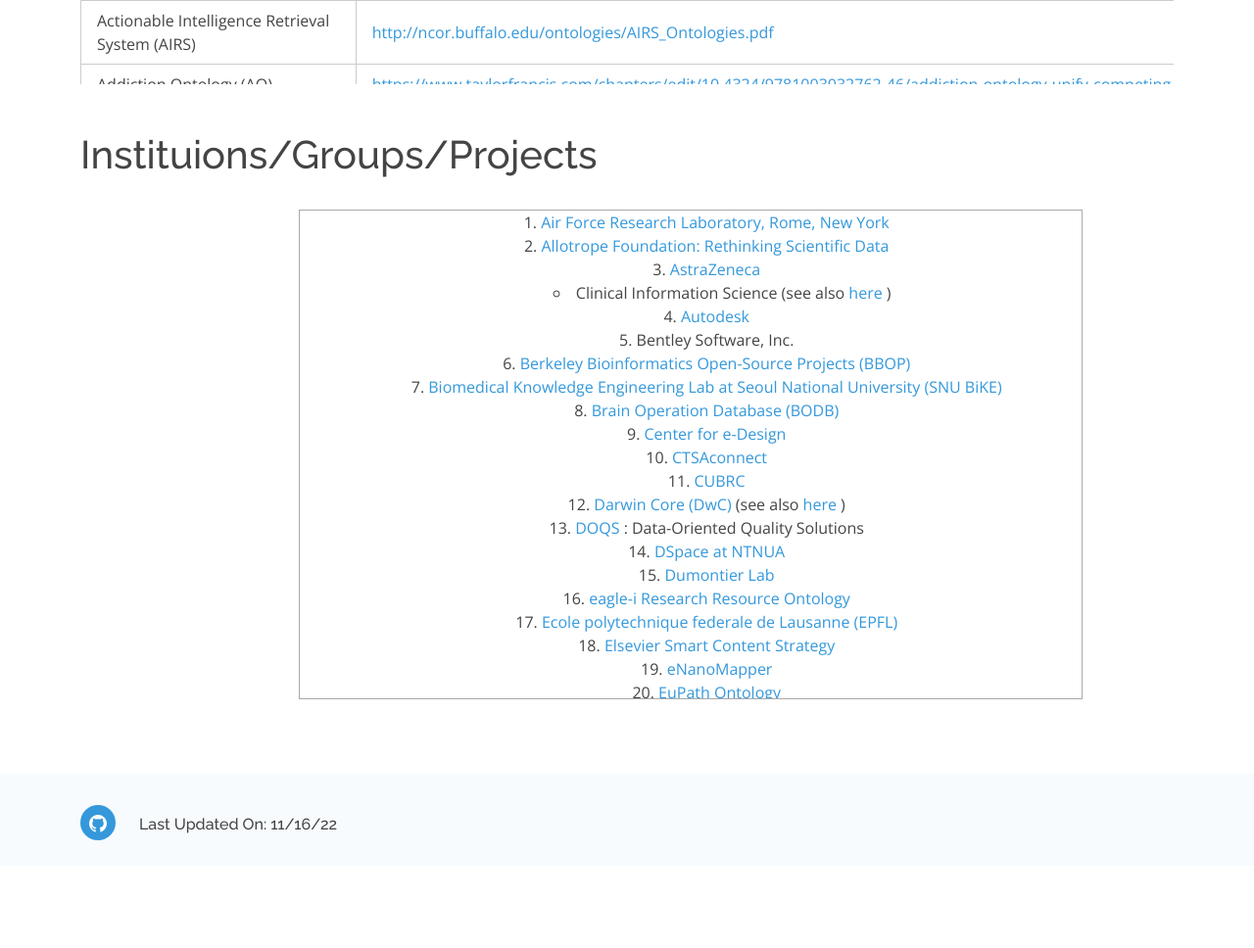
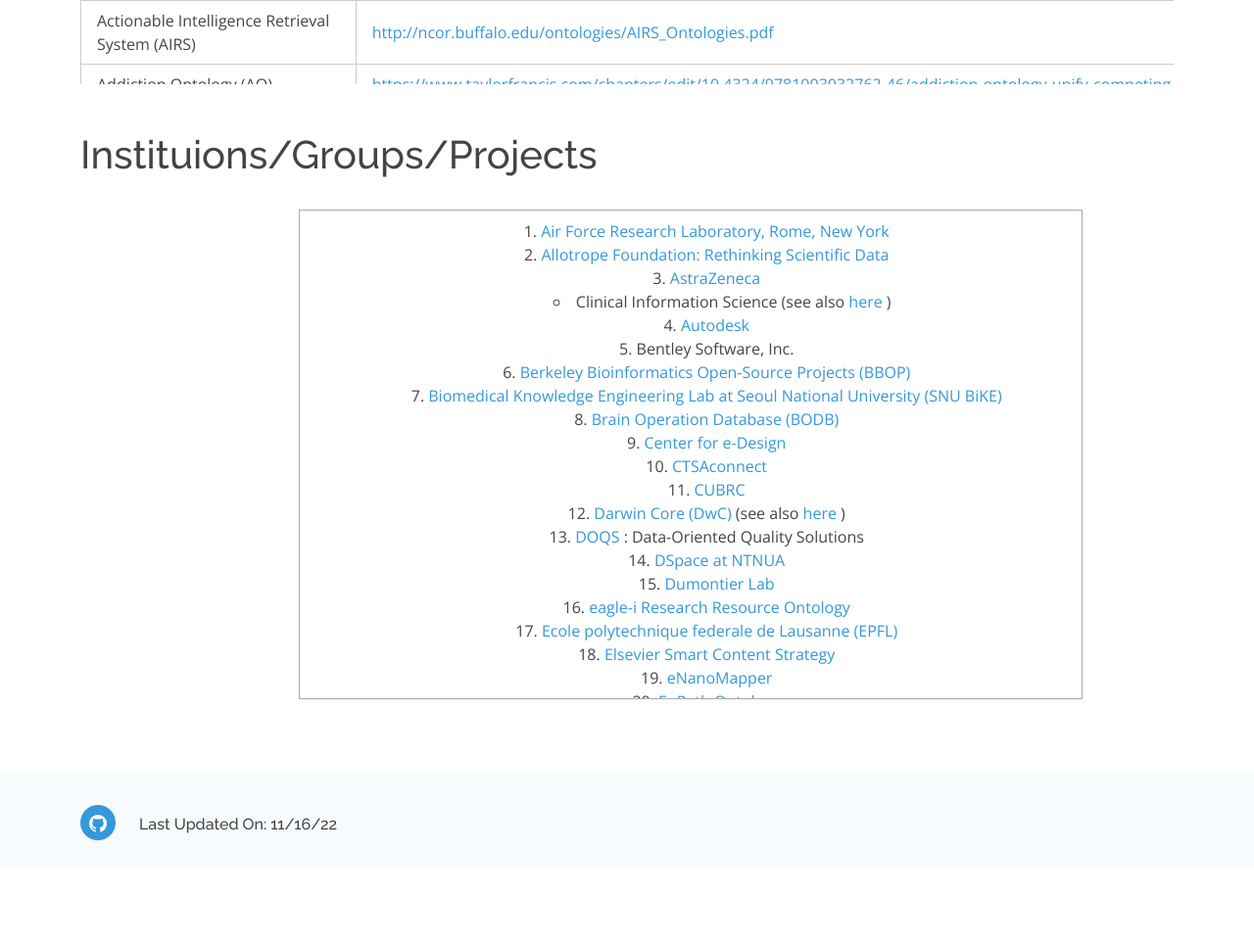
Before and after one commit to SydCo99/bfo-new-site, a Django app: template templates/users.html in a window 1280 px wide. Shown: the part 710-1678 px from the top of the page at 98% size. Run offline with Django 3.2, Linux system fonts and the light colour scheme; the template is opened without the code that fills it, so the values that code supplies are empty; some libraries are stand-ins or nearby versions.

Commit message:
added padding to ordered list top

```diff
--- a/templates/users.html
+++ b/templates/users.html
@@ -1962,7 +1962,7 @@
         </div>
         <br>
         <div style=" margin: auto; width: 60%;">
-          <ol style="overflow:scroll; height: 500px; border-style:solid; border-color:darkgray; border-width: 1px; width: 800px; text-align: center; list-style-position: inside;">
+          <ol style="padding-top: 9px; overflow:scroll; height: 500px; border-style:solid; border-color:darkgray; border-width: 1px; width: 800px; text-align: center; list-style-position: inside;">
             <li>
               <a href="http://www.wpafb.af.mil/afrl">
               Air Force Research Laboratory, Rome, New York
```
